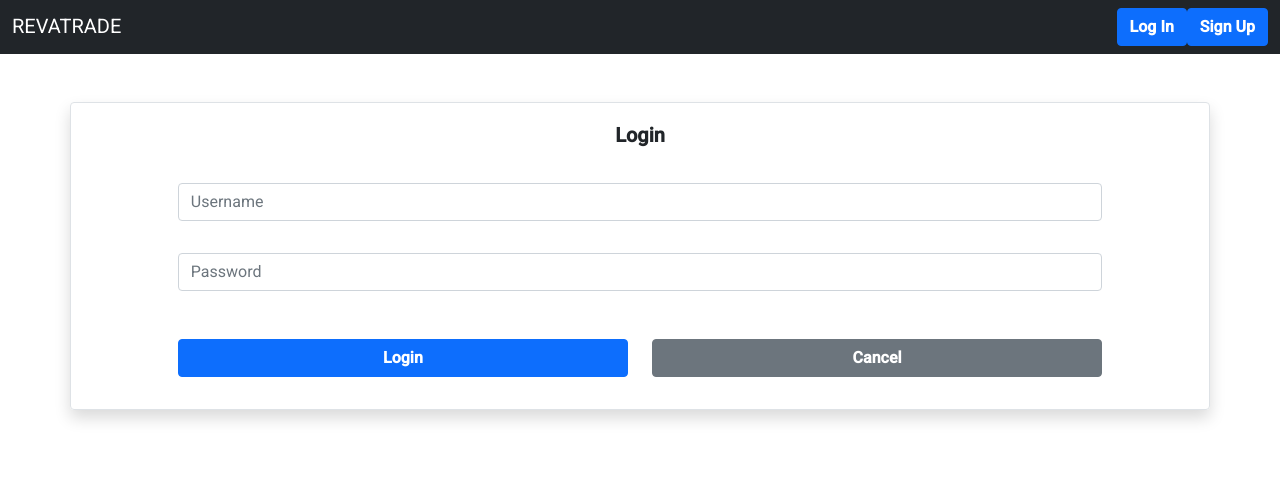
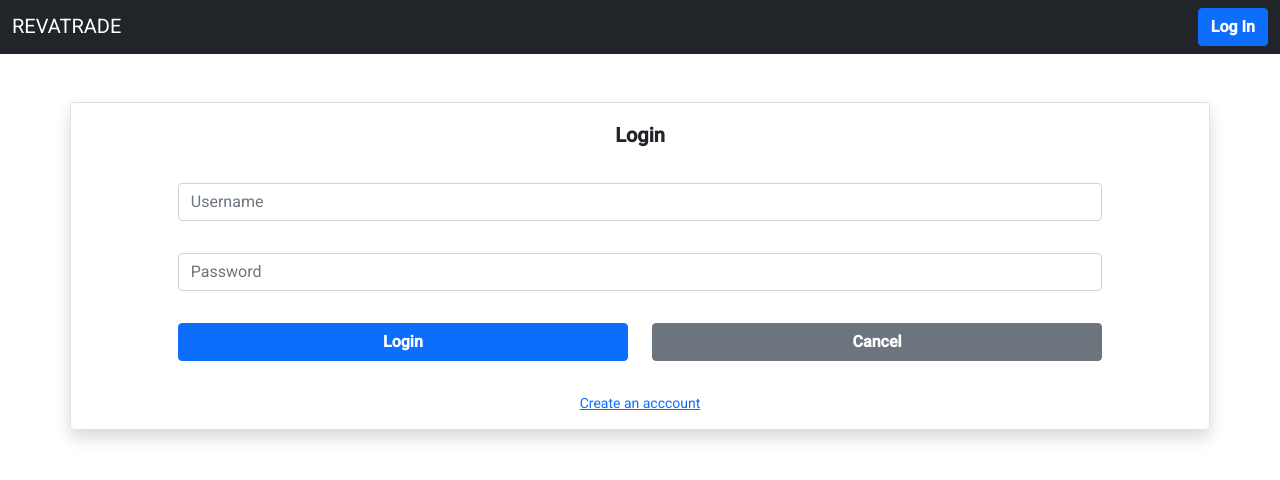
Before and after one commit to Group-2-Revatrade/revatrade-client, an Angular app: page /login in a window 1280 px wide. Shown: the top 480 px of the page. Built offline with nearby package versions, Linux system fonts and the light colour scheme.

Commit message:
navigation to sign up page is reached via login page instead of navbar

```diff
--- a/src/app/component/navbar/navbar.component.html
+++ b/src/app/component/navbar/navbar.component.html
@@ -7,13 +7,9 @@
                 </a>
             </div>
         </div>
-        <!-- routerLinked temporarily set to sign-up page, should be set to login page instead -->
+
         <div *ngIf="!isLoggedIn" class="col-4 d-flex justify-content-end">
             <button class="btn btn-primary fw-bold" routerLink="login">Log In</button>
-
-          <!-- Note to future Sean. Get rid of this button once you're done! -->
-            <button class="btn btn-primary fw-bold" routerLink="sign-up">Sign Up</button>
-
         </div>
         <div *ngIf="isLoggedIn" class="col-4 d-flex justify-content-end">
             <button class="btn btn-primary fw-bold" (click)="logout()">Log Out</button>
--- a/src/app/page/login/login.component.html
+++ b/src/app/page/login/login.component.html
@@ -32,15 +32,19 @@
       <div class="offset-1 col-5 d-flex flex-column my-3">
         <button *ngIf="!_loginSuccess"
                 type="login"
-                class="btn btn-primary fw-bold my-3"
+                class="btn btn-primary fw-bold"
                 (click)="login(_userFields)">Login</button>
-        <button *ngIf="_loginSuccess" class="btn btn-primary my-3" disabled>
+        <button *ngIf="_loginSuccess" class="btn btn-primary" disabled>
           <span class="spinner-border spinner-border-sm" role="status" aria-hidden="true"></span>
         </button>
       </div>
       <div class="col-5 d-flex flex-column my-3">
-        <button routerLink="" class="btn btn-secondary fw-bold my-3">Cancel</button>
+        <button routerLink="" class="btn btn-secondary fw-bold">Cancel</button>
       </div>
+
+      <a class="d-flex justify-content-center my-3" routerLink="/sign-up">
+        Create an acccount
+      </a>
 
     </div>
   </form>
```
